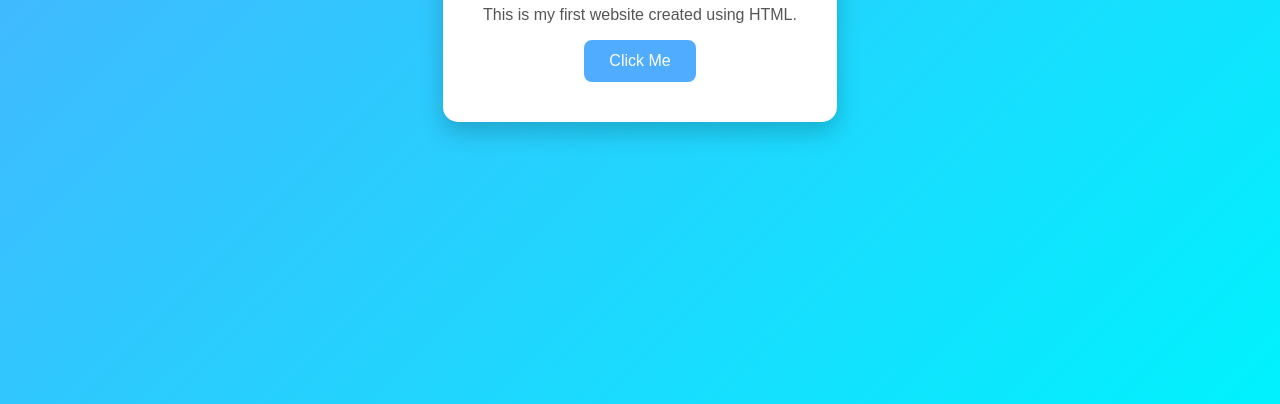
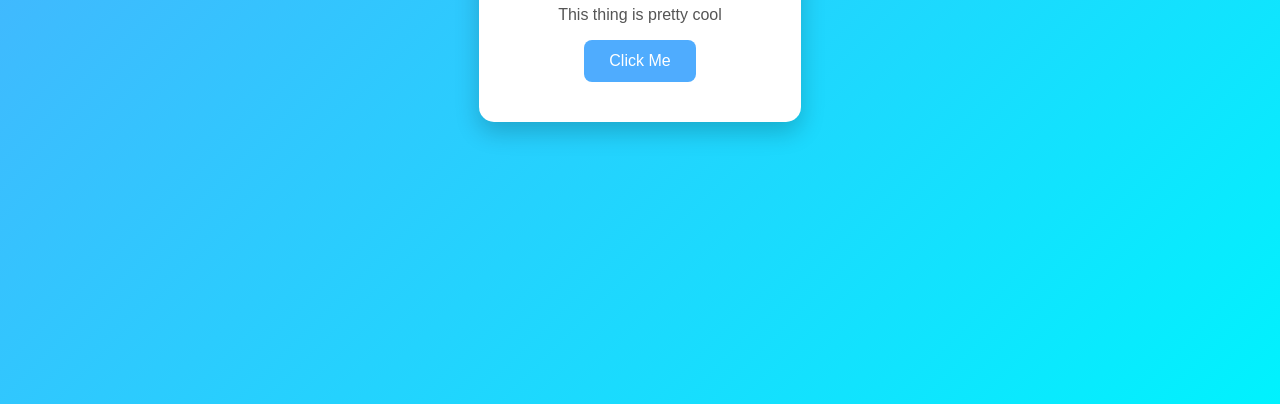
Before and after one commit to ferdzcruz231511-bot/superferdz1111, a plain HTML site: page hello.txt/index.html in a window 1280 px wide. Shown: the part 396-800 px from the top of the page. Drawn offline with Linux system fonts and the light colour scheme.

```diff
--- a/hello.txt/index.html
+++ b/hello.txt/index.html
@@ -56,7 +56,7 @@
 
 <div class="container">
     <h1>Hello GitHub 🌍</h1>
-    <p>This is my first website created using HTML.</p>
+    <p>This thing is pretty cool</p>
 
     <button onclick="sayHello()">Click Me</button>
 </div>
```
